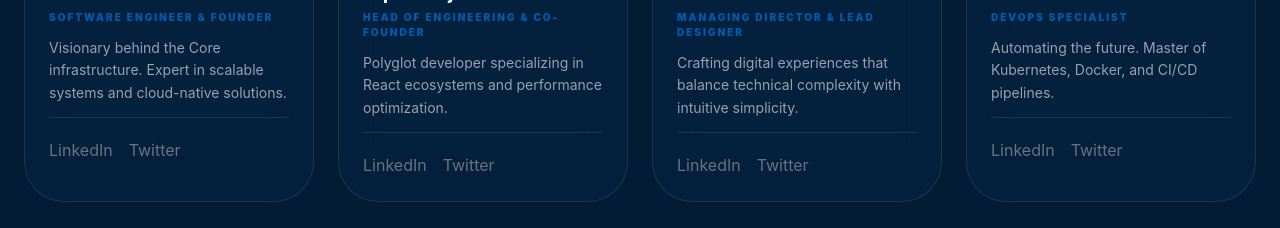
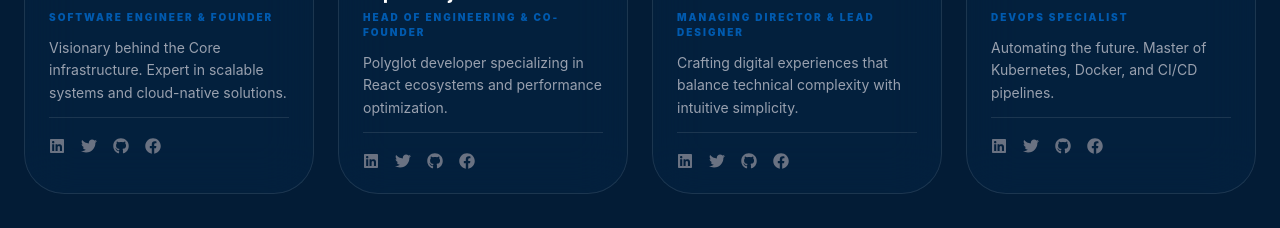
Before and after one commit to Aadityadav191/Core-Developers-, a React (Vite) app: page /team in a window 1280 px wide. Shown: the part 840-1068 px from the top of the page. Built offline with nearby package versions, Linux system fonts and the light colour scheme.

Commit message:
feat: update team social media and page navigation

```diff
--- a/src/pages/About.jsx
+++ b/src/pages/About.jsx
@@ -3,6 +3,7 @@ import { motion } from "framer-motion";
 import { ShieldCheck, Zap, Cpu } from "lucide-react";
 import Testimonials from "../components/Testimonials";
 import { Helmet } from "react-helmet-async";
+import { Link } from "react-router-dom";
 const About = () => {
   useEffect(() => {
     window.scrollTo({ top: 0, left: 0, behavior: "smooth" });
@@ -121,9 +122,9 @@ const About = () => {
             <h2 className="text-3xl font-bold mb-6">
               Ready to see the "Core" difference?
             </h2>
-            <button className="bg-[#de8f32] text-[#031c36] px-10 py-4 rounded-full font-bold hover:shadow-[0_0_20px_rgba(222,143,50,0.4)] transition-all">
+            <Link to="/team" className="bg-[#de8f32] text-[#031c36] px-10 py-4 rounded-full font-bold hover:shadow-[0_0_20px_rgba(222,143,50,0.4)] transition-all">
               Meet the Team
-            </button>
+            </Link>
           </motion.div>
         </div>
       </div>
--- a/src/pages/Services.jsx
+++ b/src/pages/Services.jsx
@@ -9,6 +9,7 @@ import {
   Database
 } from 'lucide-react';
 import { Helmet } from "react-helmet";
+import { Link } from "react-router-dom";
 
 const Services = () => {
 
@@ -109,12 +110,12 @@ useEffect(() => {
             Our architects are ready to discuss your specific technical requirements. Let’s build something extraordinary together.
           </p>
           <div className="flex flex-col sm:flex-row justify-center gap-4">
-            <button className="bg-[#de8f32] text-[#031c36] px-10 py-4 rounded-full font-black hover:scale-105 transition-all">
+            <Link to="/contact" className="bg-[#de8f32] text-[#031c36] px-10 py-4 rounded-full font-black hover:scale-105 transition-all">
               Book a Strategy Call
-            </button>
-            <button className="bg-white/5 border border-white/10 px-10 py-4 rounded-full font-bold hover:bg-white/10 transition-all">
+            </Link>
+            <Link to="/team" className="bg-white/5 border border-white/10 px-10 py-4 rounded-full font-bold hover:bg-white/10 transition-all">
               View Team
-            </button>
+            </Link>
           </div>
         </motion.div>
       </div>
--- a/src/pages/Team.jsx
+++ b/src/pages/Team.jsx
@@ -2,6 +2,9 @@ import  {useEffect } from "react";
 import { motion } from 'framer-motion';
 import { Code2, Globe, Cpu, Rocket, Terminal, Layers } from 'lucide-react';
 import { Helmet } from "react-helmet";
+import { FaGithub ,FaLinkedin,FaTwitter,FaFacebook} from "react-icons/fa";
+import { Link } from "react-router-dom";
+
 
 export default function Team() {
 
@@ -16,28 +19,28 @@ export default function Team() {
       role: "Software Engineer & Founder",
       bio: "Visionary behind the Core infrastructure. Expert in scalable systems and cloud-native solutions.",
       image: "https://lh3.googleusercontent.com/a/ACg8ocKAsPdf8uU2GJLzS8eMWidJR4tpzM2XS-8-EJT9pHF0DG6d8euh=s576-c-no",
-      social: {   linkedin: "#", twitter: "#" }
+      social: {   linkedin: "https://www.linkedin.com/in/aadit-yadav-b17636258/", twitter: "https://twitter.com/aadityadav", github: "https://github.com/aadityadav191", facebook: "https://www.facebook.com/aadityadav" }
     },
     {
       name: "Dipak Raj Sharma ",
       role: "Head of Engineering & Co-Founder",
       bio: "Polyglot developer specializing in React ecosystems and performance optimization.",
-      image: "https://media.licdn.com/dms/image/v2/D4D03AQGUyMT3VSrovA/profile-displayphoto-shrink_800_800/B4DZiA4ht3G8Ac-/0/1754508959469?e=1779321600&v=beta&t=9d0AuaEBQGpCfSDPAKOf9Vf_FI6JR0uoclHYZo5Jwgk",
-      social: {   linkedin: "#", twitter: "#" }
+      image: "https://media.licdn.com/dms/image/v2/D4D03AQGUyMT3VSrovA/profile-displayphoto-shrink_800_800/B4DZiA4ht3G8Ac-/0/1754508959469?e=1781136000&v=beta&t=aOuOkUo7OjyxHDuD5QN8d6p4XxtawD1ORZNwaNNuSHQ",
+      social: {   linkedin: "https://www.linkedin.com/in/dipak-sharma-0293961b1/", twitter: "https://twitter.com/dipakrajsharma", github: "https://github.com/dipakrajsharma", facebook: "https://www.facebook.com/dipakrajsharma" }
     },
     {
       name: "Avash Chaudhari",
       role: "Managing Director & Lead Designer",
       bio: "Crafting digital experiences that balance technical complexity with intuitive simplicity.",
-      image: "https://scontent.fktm17-1.fna.fbcdn.net/v/t39.30808-6/465916898_1515843132381649_3951497750107656679_n.jpg?_nc_cat=100&ccb=1-7&_nc_sid=6ee11a&_nc_ohc=N4bJ1N_iDuAQ7kNvwHlHQWi&_nc_oc=AdreDDv2hrPPXAsfr3fAgJDafnjfBDgdtcbFWxlJIlATAO3HTxiDBo47KkHHthHl2z7qhxuuSaDpeSAnDjHiY2lk&_nc_zt=23&_nc_ht=scontent.fktm17-1.fna&_nc_gid=xrGOVupHkHo8BpW9OmzFNw&_nc_ss=7b2a8&oh=00_Af64id34mwgOQom2DQAOqfTpuVqb70-vgQSrruGZWPYrHA&oe=6A0E37EB",
-      social: {   linkedin: "#", twitter: "#" }
+      image: "https://scontent.fktm7-1.fna.fbcdn.net/v/t39.30808-6/465916898_1515843132381649_3951497750107656679_n.jpg?_nc_cat=100&ccb=1-7&_nc_sid=6ee11a&_nc_eui2=AeEkXYw1H-ZiFbT3JJXcEX468LzR2WkkaPbwvNHZaSRo9rUE8y5zwN2EQOQOtbuOpa33MIF3u8GpKnrYYVOTXvaY&_nc_ohc=zMbUZ-2HQNMQ7kNvwHlA6_b&_nc_oc=AdrslyM3rAjt3VejmIOev3KZ94l4wTXApYwwMmK42QaP6PW9_yAaS2RPeNG-lHmA004qhFKQ6ioMh62wjsKmEwTC&_nc_zt=23&_nc_ht=scontent.fktm7-1.fna&_nc_gid=FqyTbmk7BX5Ow_SKULHm8A&_nc_ss=7b2a8&oh=00_Af6-ZR7kMO0cEUAg9GW_IGHK9w5ttqL-YcDv5J4_CygO3A&oe=6A14972B",
+      social: {   linkedin: "https://www.linkedin.com/in/avash-chaudhari-5b3b3b258/", twitter: "https://twitter.com/avashchaudhari", github: "https://github.com/avashchaudhari", facebook: "https://www.facebook.com/avashchaudhari" }
     },
     {
       name: "Sarah Jenkins",
       role: "DevOps Specialist",
       bio: "Automating the future. Master of Kubernetes, Docker, and CI/CD pipelines.",
       image: "https://i.pravatar.cc/150?u=sarahj",
-      social: {   linkedin: "#", twitter: "#" }
+      social: {   linkedin: "https://www.linkedin.com/in/sarah-jenkins-5b3b3b258/", twitter: "https://twitter.com/sarahj", github: "https://github.com/sarahj", facebook: "https://www.facebook.com/sarahj" }
     }
   ];
 
@@ -119,8 +122,10 @@ export default function Team() {
                   </p>
 
                   <div className="flex gap-4 pt-5 border-t border-white/10">
-                    <a href={member.social.linkedin} className="text-gray-500 hover:text-[#015aae] transition-all transform hover:-translate-y-1">LinkedIn</a>
-                    <a href={member.social.twitter} className="text-gray-500 hover:text-[#de8f32] transition-all transform hover:-translate-y-1">Twitter</a>
+                    <a href={member.social.linkedin} className="text-gray-500 hover:text-[#015aae] transition-all transform hover:-translate-y-1"><FaLinkedin /></a>
+                    <a href={member.social.twitter} className="text-gray-500 hover:text-[#de8f32] transition-all transform hover:-translate-y-1"><FaTwitter /></a>
+                    <a href={member.social.github} className="text-gray-500 hover:text-[#de8f32] transition-all transform hover:-translate-y-1"><FaGithub /></a>
+                    <a href={member.social.facebook} className="text-gray-500 hover:text-[#de8f32] transition-all transform hover:-translate-y-1"><FaFacebook /></a>
                   </div>
                 </div>
               </div>
@@ -208,9 +213,9 @@ export default function Team() {
             <p className="text-gray-400 max-w-xl mx-auto mb-10">
               We’re always looking for obsessed engineers and pixel-perfect designers. If you live and breathe code, we want to hear from you.
             </p>
-            <button className="px-10 py-4 bg-white text-[#031c36] font-black rounded-2xl hover:bg-[#de8f32] transition-all duration-300 hover:scale-105">
+            <Link to="/career" className="px-10 py-4 bg-white text-[#031c36] font-black rounded-2xl hover:bg-[#de8f32] transition-all duration-300 hover:scale-105">
               VIEW OPEN ROLES
-            </button>
+            </Link>
           </div>
         </div>
 
```
